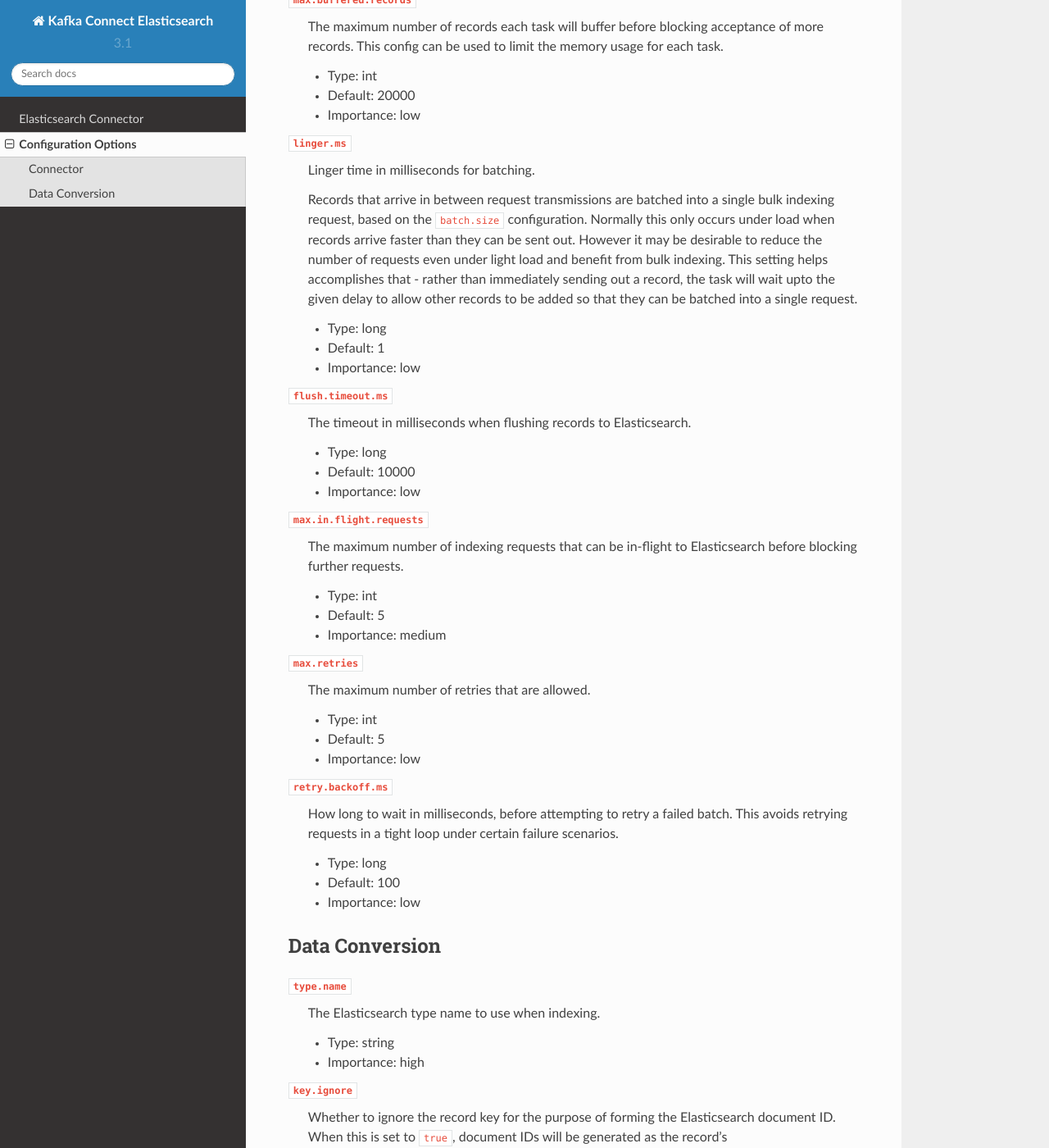
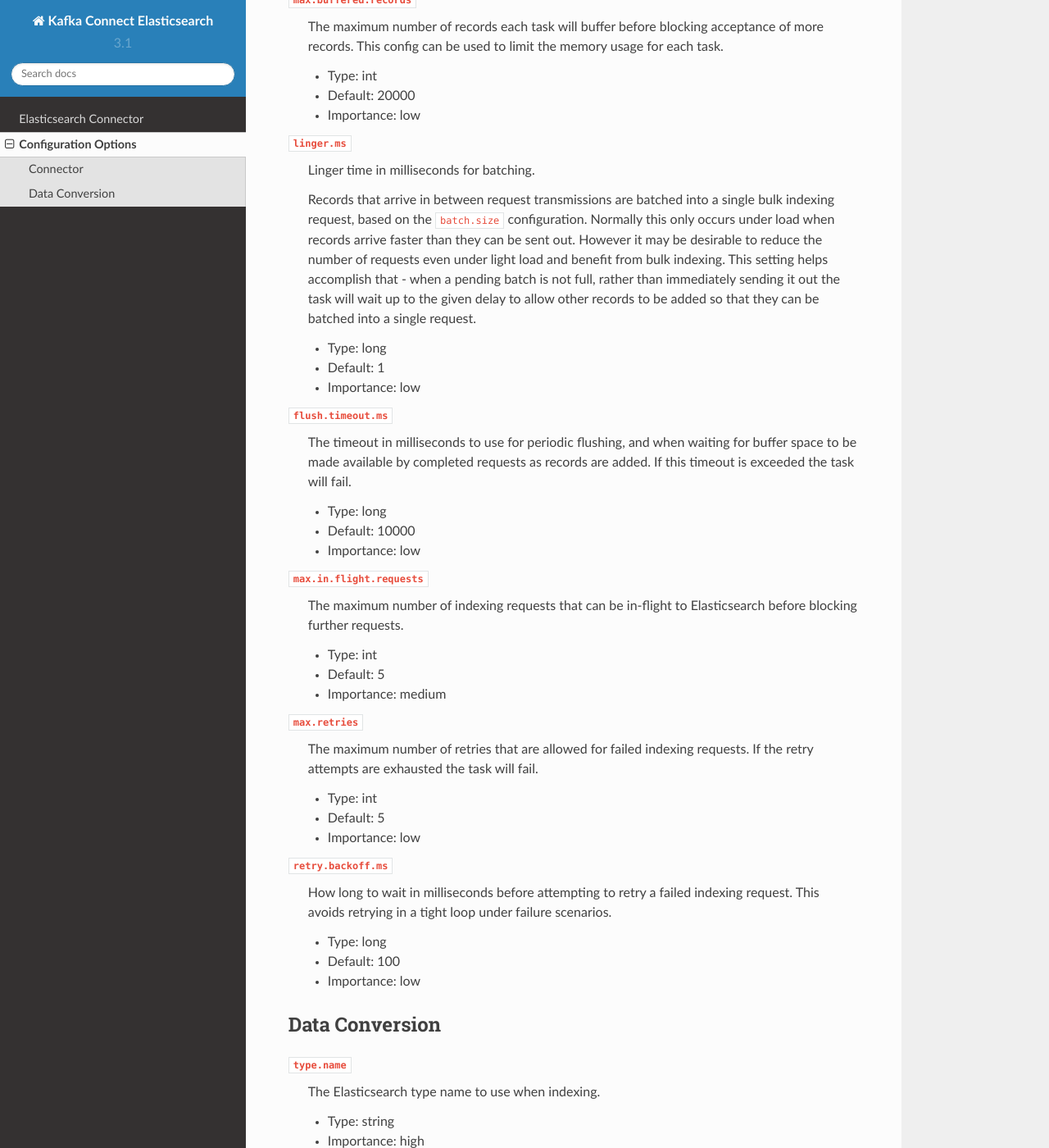
Before and after one commit to confluentinc/kafka-connect-elasticsearch, a Sphinx documentation site: the page built from docs/configuration_options.rst, in a window 1280 px wide and 1400 px high, scrolled down 505 px. Shown: the whole window at 82% size. Built offline with Sphinx 7.4.7 and the Read the Docs theme 2.0.0, drawn with Linux system fonts in a browser that asks for light colours.

Commit message:
Doc updates

```diff
--- a/docs/configuration_options.rst
+++ b/docs/configuration_options.rst
@@ -27,14 +27,14 @@
 ``linger.ms``
   Linger time in milliseconds for batching.
 
-  Records that arrive in between request transmissions are batched into a single bulk indexing request, based on the ``batch.size`` configuration. Normally this only occurs under load when records arrive faster than they can be sent out. However it may be desirable to reduce the number of requests even under light load and benefit from bulk indexing. This setting helps accomplishes that - rather than immediately sending out a record, the task will wait upto the given delay to allow other records to be added so that they can be batched into a single request.
+  Records that arrive in between request transmissions are batched into a single bulk indexing request, based on the ``batch.size`` configuration. Normally this only occurs under load when records arrive faster than they can be sent out. However it may be desirable to reduce the number of requests even under light load and benefit from bulk indexing. This setting helps accomplish that - when a pending batch is not full, rather than immediately sending it out the task will wait up to the given delay to allow other records to be added so that they can be batched into a single request.
 
   * Type: long
   * Default: 1
   * Importance: low
 
 ``flush.timeout.ms``
-  The timeout in milliseconds when flushing records to Elasticsearch.
+  The timeout in milliseconds to use for periodic flushing, and when waiting for buffer space to be made available by completed requests as records are added. If this timeout is exceeded the task will fail.
 
   * Type: long
   * Default: 10000
@@ -48,14 +48,14 @@
   * Importance: medium
 
 ``max.retries``
-  The maximum number of retries that are allowed.
+  The maximum number of retries that are allowed for failed indexing requests. If the retry attempts are exhausted the task will fail.
 
   * Type: int
   * Default: 5
   * Importance: low
 
 ``retry.backoff.ms``
-  How long to wait in milliseconds, before attempting to retry a failed batch. This avoids retrying requests in a tight loop under certain failure scenarios.
+  How long to wait in milliseconds before attempting to retry a failed indexing request. This avoids retrying in a tight loop under failure scenarios.
 
   * Type: long
   * Default: 100
```
Also changed, not shown: 1 other file.
